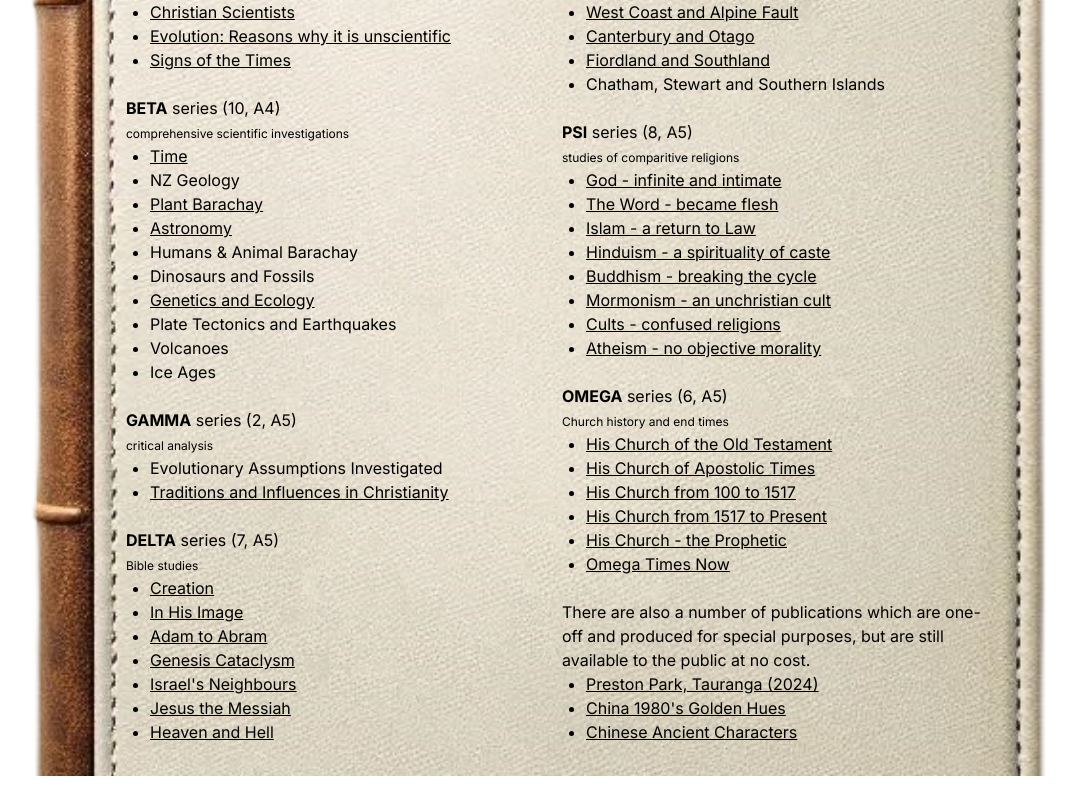
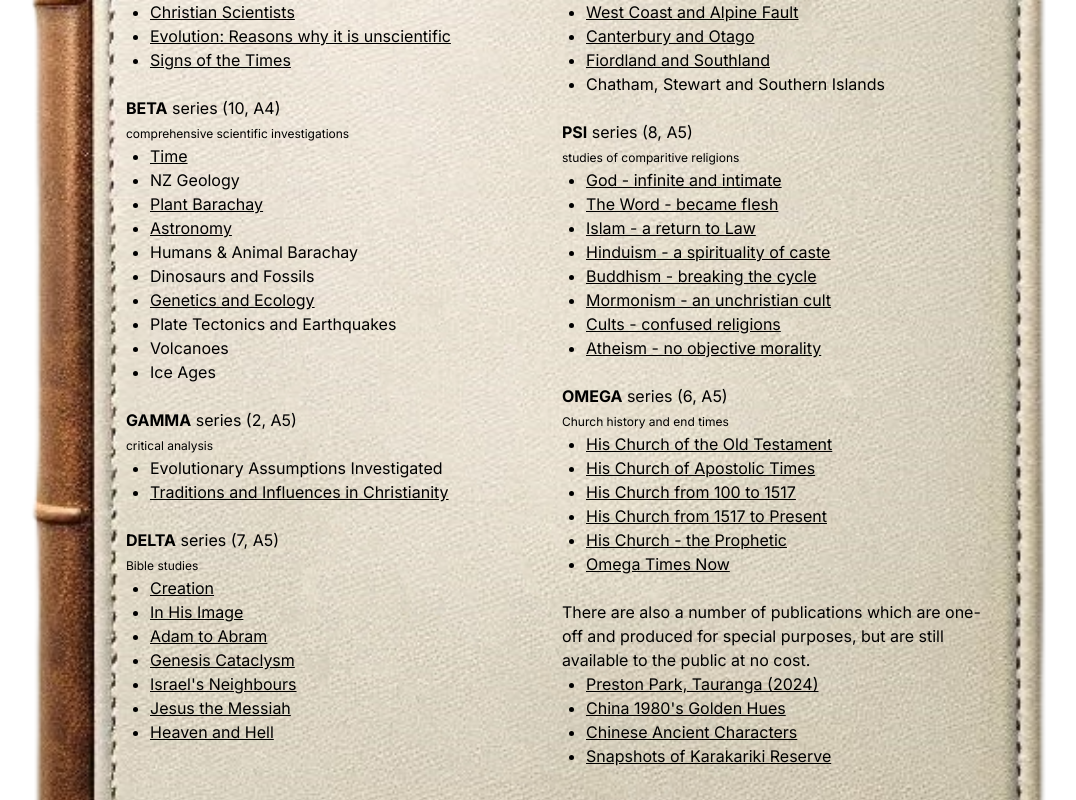
Before and after one commit to alpha2omeganz/alpha2omeganz.github.io, a Next.js app: page /catalogue in a window 1280 px wide. Shown: the part 540-1340 px from the top of the page, without its empty margins (103-1179 px from the left). Before the commit the page ends 1316 px from the top, so only its background shows below. Built offline with nearby package versions, Linux system fonts and the light colour scheme.

Commit message:
Add snapshots book

```diff
--- a/src/app/catalogue/page.tsx
+++ b/src/app/catalogue/page.tsx
@@ -125,6 +125,7 @@
             <li><a className="underline" href={`${baseUrl}/Preston Park`}>Preston Park, Tauranga (2024)</a></li>
             <li><a className="underline" href={`${baseUrl}/China 1980s Golden Hues`}>China 1980&apos;s Golden Hues</a></li>
             <li><a className="underline" href={`${baseUrl}/Chinese Ancient Characters`}>Chinese Ancient Characters</a></li>
+            <li><a className="underline" href={`${baseUrl}/Snapshots of Karakariki Reserve`}>Snapshots of Karakariki Reserve</a></li>
           </ul>
         </div>
       </div>
```
